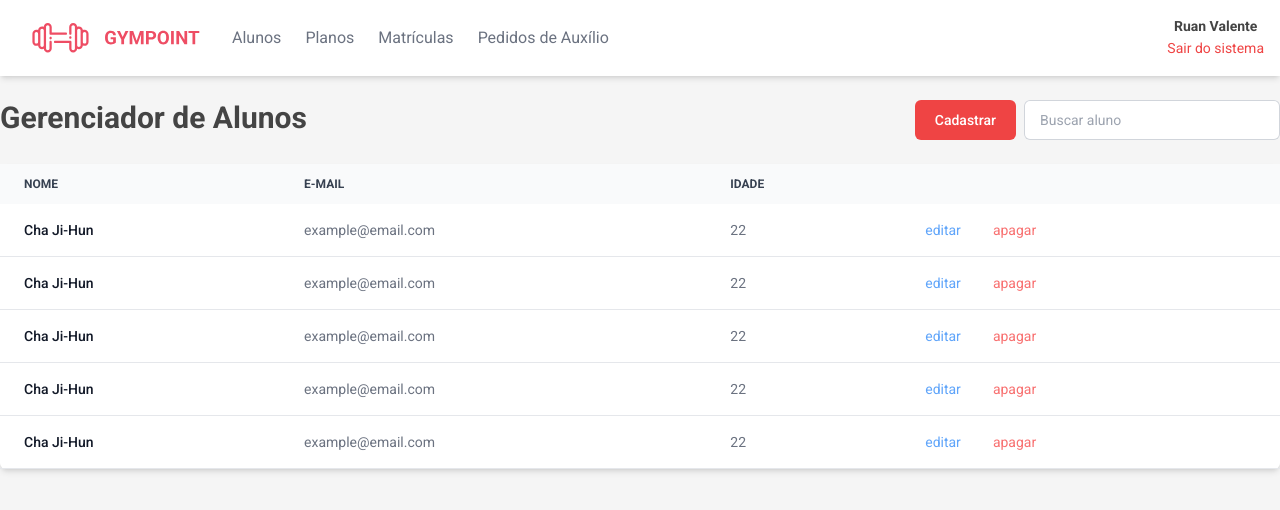
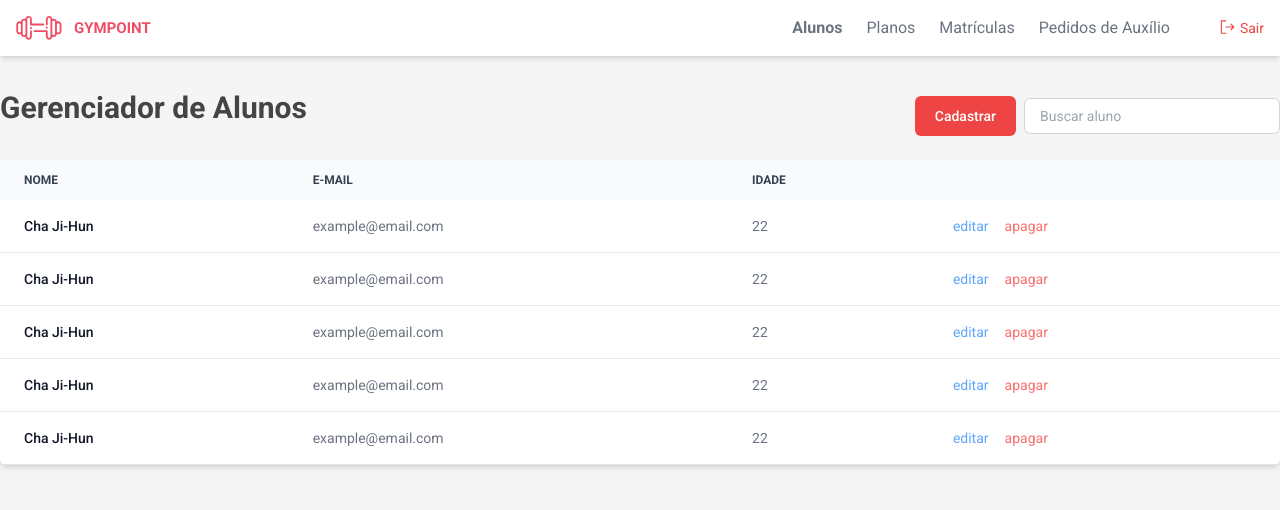
Before and after one commit to ruanvalente/gym-project, a React (Vite) app in the folder frontend/: page / in a window 1280 px wide. Shown: the top 510 px of the page. Built offline with nearby package versions, Linux system fonts and the light colour scheme.

Commit message:
fix: fix responsive mobile

```diff
--- a/frontend/package.json
+++ b/frontend/package.json
@@ -10,6 +10,7 @@
     "preview": "vite preview"
   },
   "dependencies": {
+    "@phosphor-icons/react": "^2.0.14",
     "react": "^18.2.0",
     "react-dom": "^18.2.0",
     "react-router-dom": "^6.17.0"
--- a/frontend/src/layouts/header/index.tsx
+++ b/frontend/src/layouts/header/index.tsx
@@ -1,23 +1,48 @@
+import { useState } from "react";
+import { List, SignOut } from "@phosphor-icons/react";
+
 import GympointLogoHeader from "../../assets/gympoint-logo-header.svg";
-import { useState } from "react";
 
 export function Header() {
   const [selectedItem, setSelectedItem] = useState(0);
+  const [isMenuOpen, setIsMenuOpen] = useState(false);
 
   const handleItemClick = (index: number) => {
     setSelectedItem(index);
+    setIsMenuOpen(false);
+  };
+
+  const handleMenuClick = () => {
+    setIsMenuOpen(!isMenuOpen);
   };
 
   return (
     <section className="w-full h-full">
-      <header className="flex w-full px-4 py-4 bg-white shadow-md">
-        <img
-          className="md:w-[200px] px-4"
-          src={GympointLogoHeader}
-          alt="Gympoint Header"
-        />
-        <ul className="flex items-center justify-center gap-6 px-4">
-          <li className="text-gray-500 hover:cursor-pointer hover:text-red-500">
+      <header className="flex flex-col items-center px-4 py-4 bg-white shadow-md md:flex-row">
+        <div className="flex items-center w-full md:w-auto md:flex-1">
+          <img
+            className="md:mb-0"
+            src={GympointLogoHeader}
+            alt="Gympoint Header"
+          />
+          <button
+            className="block ml-auto text-gray-500 md:hidden hover:text-red-500"
+            onClick={handleMenuClick}
+          >
+            <List size={32} />
+          </button>
+        </div>
+        <ul
+          className={`md:flex md:items-center md:gap-6 text-center ${
+            isMenuOpen ? "block" : "hidden"
+          }`}
+        >
+          <li
+            className={`text-gray-500 hover:cursor-pointer hover:text-red-500 ${
+              selectedItem === 0 ? "font-bold" : ""
+            }`}
+            onClick={() => handleItemClick(0)}
+          >
             Alunos
           </li>
           <li
@@ -44,11 +69,16 @@ export function Header() {
           >
             Pedidos de Auxílio
           </li>
+          {isMenuOpen && <br />}
+          <button
+            className={`flex gap-1 text-sm text-red-500 ${
+              isMenuOpen ? "mt-4 mx-auto" : "ml-6 mt-0"
+            }`}
+          >
+            <SignOut size={18} />
+            <p>Sair</p>
+          </button>
         </ul>
-        <div className="ml-auto text-center">
-          <p className="text-sm font-semibold">Ruan Valente</p>
-          <button className="text-sm text-red-500">Sair do sistema</button>
-        </div>
       </header>
     </section>
   );
--- a/frontend/src/pages/student-list/index.tsx
+++ b/frontend/src/pages/student-list/index.tsx
@@ -4,19 +4,22 @@ export function StudentList() {
   const headerList = ["nome", "e-mail", "idade", ""];
   return (
     <>
-      <div className="container flex mx-auto mt-6">
+      <div className="container flex flex-col w-full p-4 mx-auto mt-6 md:items-center md:justify-center md:flex-row md:p-0">
         <h2 className="flex-1 text-3xl font-bold">Gerenciador de Alunos</h2>
+        <div className="flex items-center mt-4">
           <button className="rounded-md text-white bg-red-500 hover:bg-red-800 focus:ring-4 focus:ring-blue-300 font-medium text-sm px-5 py-2.5 mr-2">
             Cadastrar
           </button>
           <input
-          className="outline-none block rounded-md border-0 py-1.5 pl-4 pr-20 text-gray-900 ring-1 ring-inset ring-gray-300 placeholder:text-gray-400 focus:ring-2 focus:ring-inset focus:ring-red-500 sm:text-sm sm:leading-6;"
+            className="w-full outline-none block rounded-md border-0 py-1.5 pl-4 pr-20 text-gray-900 ring-1 ring-inset ring-gray-300 placeholder:text-gray-400 focus:ring-2 focus:ring-inset focus:ring-red-500 sm:text-sm sm:leading-6"
             type="text"
             name="search"
             id="search"
             placeholder="Buscar aluno"
           />
         </div>
+      </div>
+
       <DataTable headerList={headerList} />
     </>
   );
--- a/frontend/src/shared/components/data-table/index.tsx
+++ b/frontend/src/shared/components/data-table/index.tsx
@@ -28,7 +28,7 @@ export function DataTable({ headerList }: DataTableProps) {
               <td className="px-6 py-4">22</td>
               <td className="px-6 py-4">
                 <button className="mr-4 text-blue-400">editar</button>
-                <button className="ml-4 text-red-400">apagar</button>
+                <button className="ml-0 text-red-400">apagar</button>
               </td>
             </tr>
             <tr className="border-b">
@@ -42,7 +42,7 @@ export function DataTable({ headerList }: DataTableProps) {
               <td className="px-6 py-4">22</td>
               <td className="px-6 py-4">
                 <button className="mr-4 text-blue-400">editar</button>
-                <button className="ml-4 text-red-400">apagar</button>
+                <button className="ml-0 text-red-400">apagar</button>
               </td>
             </tr>
             <tr className="border-b">
@@ -56,7 +56,7 @@ export function DataTable({ headerList }: DataTableProps) {
               <td className="px-6 py-4">22</td>
               <td className="px-6 py-4">
                 <button className="mr-4 text-blue-400">editar</button>
-                <button className="ml-4 text-red-400">apagar</button>
+                <button className="ml-0 text-red-400">apagar</button>
               </td>
             </tr>
             <tr className="border-b">
@@ -70,7 +70,7 @@ export function DataTable({ headerList }: DataTableProps) {
               <td className="px-6 py-4">22</td>
               <td className="px-6 py-4">
                 <button className="mr-4 text-blue-400">editar</button>
-                <button className="ml-4 text-red-400">apagar</button>
+                <button className="ml-0 text-red-400">apagar</button>
               </td>
             </tr>
             <tr className="border-b">
@@ -84,7 +84,7 @@ export function DataTable({ headerList }: DataTableProps) {
               <td className="px-6 py-4">22</td>
               <td className="px-6 py-4">
                 <button className="mr-4 text-blue-400">editar</button>
-                <button className="ml-4 text-red-400">apagar</button>
+                <button className="ml-0 text-red-400">apagar</button>
               </td>
             </tr>
           </tbody>
```
Also changed, not shown: 1 other file (tests, documents, lock files or other folders). Lines whose indentation alone changed are shown as unchanged.
